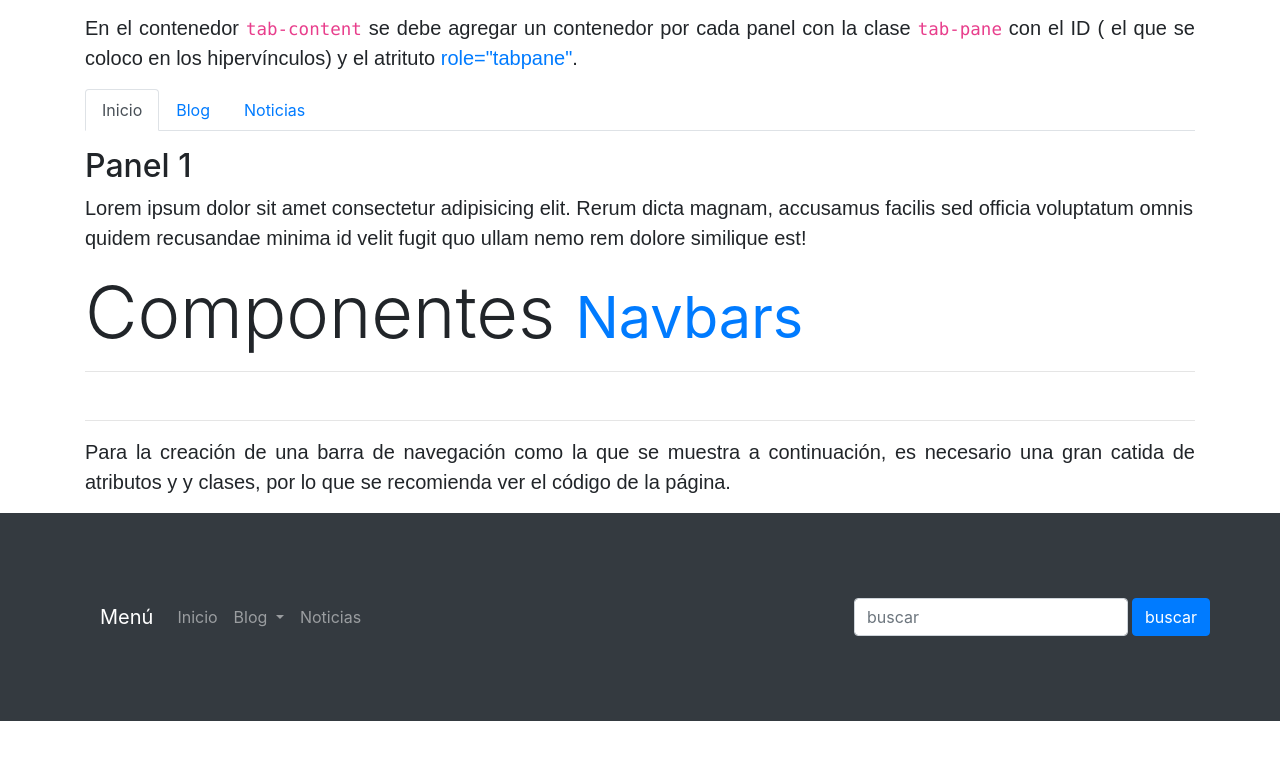
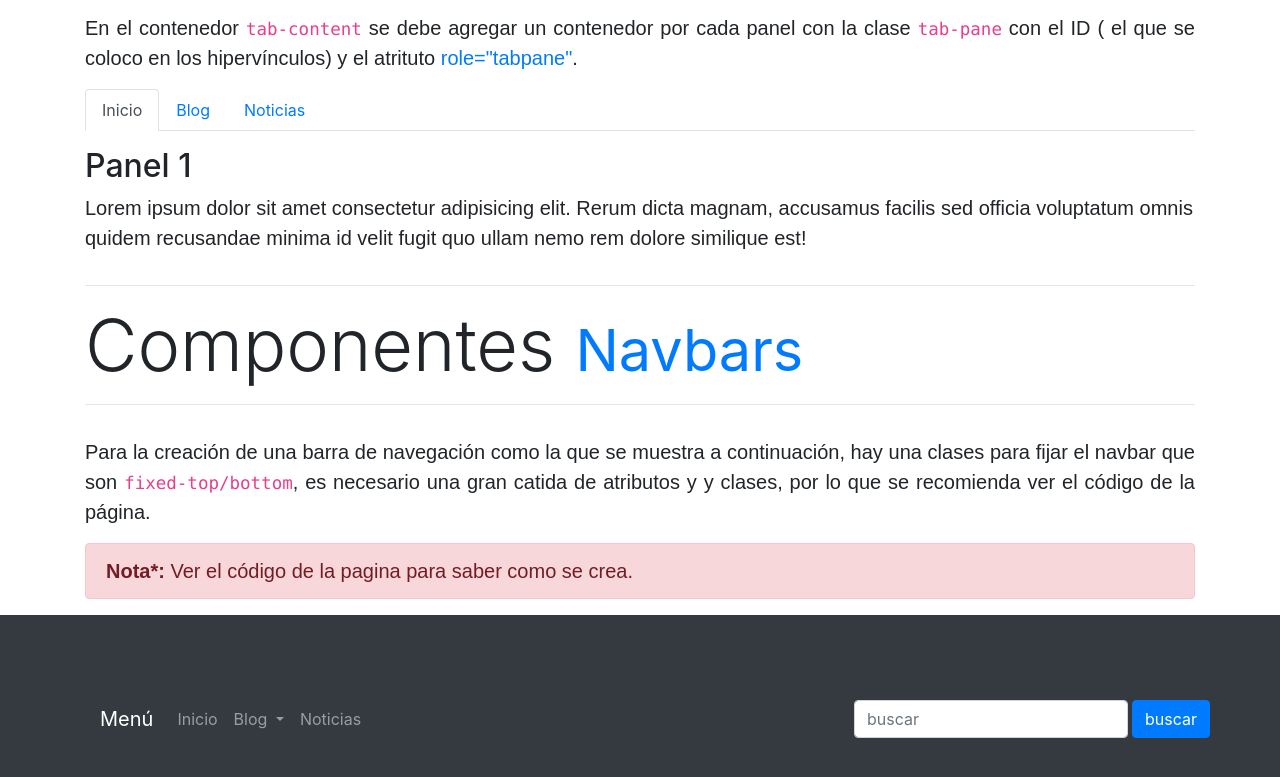
Before and after one commit to AbrahamRH/Anotaciones, a plain HTML site: page pages/Componentes/Navs.html in a window 1280 px wide. Shown: the part 1593-2370 px from the top of the page. Before the commit the page ends 2314 px from the top, so only its background shows below. Drawn offline with nearby package versions, Linux system fonts and the light colour scheme.

Commit message:
Cambios minimos en la lección

```diff
--- a/pages/Componentes/Navs.html
+++ b/pages/Componentes/Navs.html
@@ -237,6 +237,7 @@
 		<!-- Titulo Navs-->
 		<div class="row">
 			<div class="col">
+				<hr>
 				<h1 class="display-3">Componentes <small class="text-primary">Navbars</small></h1>
 				<hr>
 			</div>
@@ -245,14 +246,17 @@
 		<!-- Notas -->
 		<div class="row mt-3">
 			<div class="col">
-				<hr>
 				<p class="text-justify">
-					Para la creación de una barra de navegación como la que se muestra a continuación, es necesario una gran catida de atributos y y clases, por lo
+					Para la creación de una barra de navegación como la que se muestra a continuación, hay una clases para fijar el navbar que son
+					<code>fixed-top/bottom</code>, es necesario una gran catida de atributos y y clases, por lo
 					que se recomienda ver el código de la página.
 				</p>
 			</div>
 		</div>
-
+		<p class="alert alert-danger">
+			<strong>Nota*:</strong>
+			Ver el código de la pagina para saber como se crea.
+		</p>
 
 </div>
 <nav class="navbar navbar-expand-md navbar-dark bg-dark">
```
